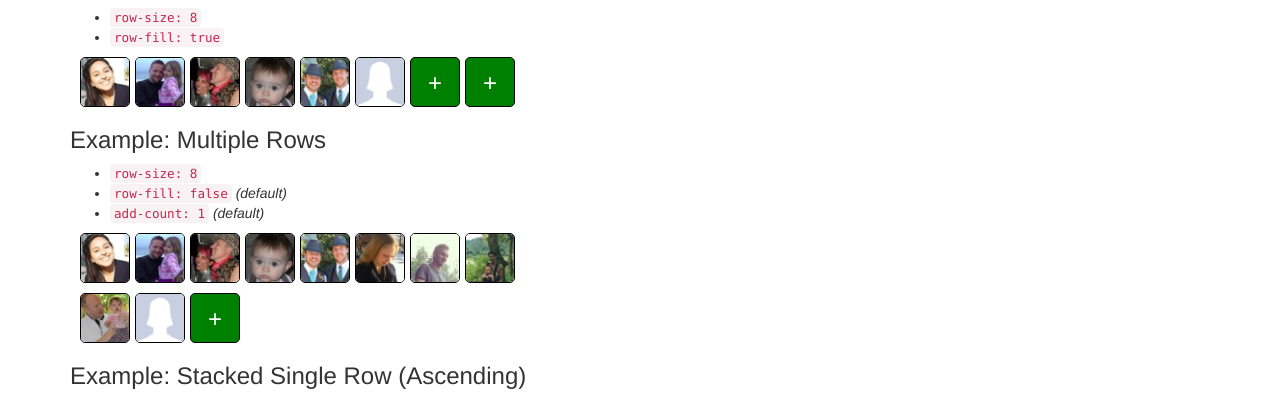
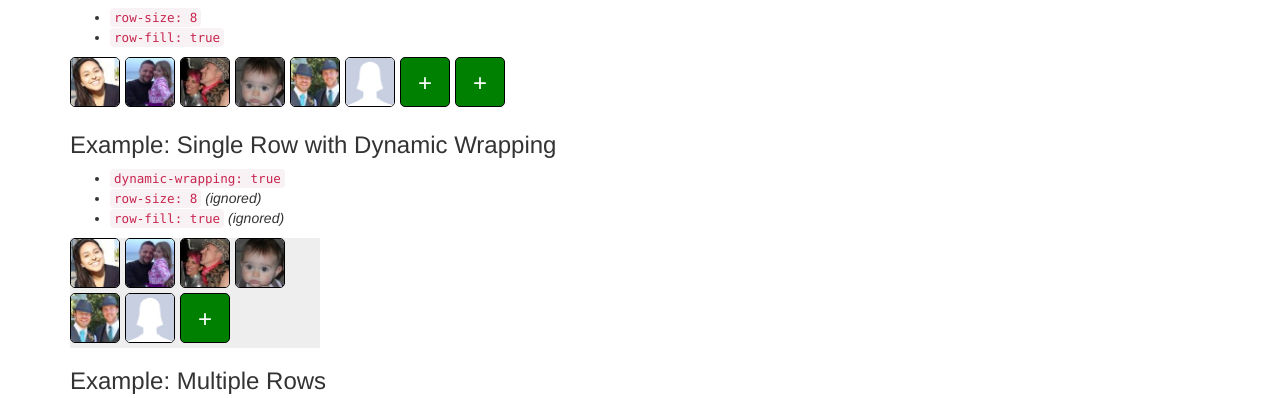
Before and after one commit to justinsa/card-ui-visualization, a website: page index.html in a window 1280 px wide. Shown: the part 347-745 px from the top of the page. Drawn offline with Linux system fonts and the light colour scheme.

Commit message:
Add dynamic wrapping
Dynamic wrapping allows images and add buttons to display within the width of its parent container. Dynamic wrapping overrides attributes related to a row (i.e. row-size, row-fill).

Untested for the stack variant of the card block.

This also fixes two bugs:

1. The block was rendering 10 pixels inset from the parent container.
2. When wrapping, images in the second row were indented differently from the row
above.

```diff
--- a/assets/scripts/card-ui-visualizations.js
+++ b/assets/scripts/card-ui-visualizations.js
@@ -33,7 +33,8 @@ window['card-ui-visualizations'] = {
     var $block = $(element);
     var options = {
       'add-click-callback': $block.attr('data-add-click-callback'),
-      'add-count': $block.attr('data-add-count') ? parseInt($block.attr('data-add-count')) : 1,
+      'add-count': $block.attr('data-add-count') ? parseInt($block.attr('data-add-count')) : null,
+			'dynamic-wrapping': $block.hasClass('dynamic-wrapping'),
       'row-fill': $block.hasClass('row-fill'),
       'row-size': $block.attr('data-row-size') ? parseInt($block.attr('data-row-size')) : 10,
       'stack': $block.hasClass('stack'),
@@ -54,13 +55,19 @@ window['card-ui-visualizations'] = {
     options['original-data-length'] = options.data.length;
 
     // add Add objects to array
-    var counter = options['add-count'];
-    if (options['row-fill'] === true) {
+		var counter;
+
+		if (options['dynamic-wrapping'] || options['add-count'] !== null) {
+    	counter = (options['add-count'] == null) ? 1 : options['add-count'];
+		} else if (options['row-fill'] === true) {
       counter = options['row-size'] - options['original-data-length'] % options['row-size'];
       if (counter <= 0) {
-        counter = options['add-count'];
+        counter = 1;
       }
-    }
+		} else {
+			counter = 1;
+	  }
+
     for (var i = 0; i < counter; ++i) {
       options.data.push({ "type":["add"] });
     }
@@ -69,7 +76,8 @@ window['card-ui-visualizations'] = {
     // generate mark-up
     var $row = null;
     _.each(options.data, function (element, index) {
-      if (index % options['row-size'] === 0) {
+      if (index == 0 ||
+				  (!options['dynamic-wrapping'] && index % options['row-size'] === 0)) {
         $row = $('<div>', { class: 'card-block-row' });
         $block.append($row);
         if (options['stack'] === true) {
--- a/assets/styles/card-ui-visualizations.css
+++ b/assets/styles/card-ui-visualizations.css
@@ -7,9 +7,6 @@ a, a:link, a:hover, a:focus, a:visited: {
 .card-block {
   margin: 0px;
   padding: 0px;
-}
-.card-block-row {
-  margin: 10px;
 }
 .card-ring {
   border-radius: 180px;
@@ -31,8 +28,8 @@ a, a:link, a:hover, a:focus, a:visited: {
   vertical-align: middle;
   width: 50px;
 }
-.card-block .card:nth-child(1n+2) {
-  margin-left: 5px;
+.card-block .card {
+	margin: 0 5px 5px 0;
 }
 .card.add {
   background-color: #008000;
--- a/index.html
+++ b/index.html
@@ -72,6 +72,18 @@
         <li><code>row-fill: true</code></li>
       </ul>
       <div class="card-block row-fill" data-row-size="8" data-set="dataSet1" data-add-click-callback="addClick"></div>
+
+      <h3>Example: Single Row with Dynamic Wrapping</h3>
+      <ul>
+        <li><code>dynamic-wrapping: true</code></li>
+        <li><code>row-size: 8</code> <em>(ignored)</em></li>
+        <li><code>row-fill: true</code> <em>(ignored)</em></li>
+      </ul>
+	  <div style="background: #eee; width: 250px;">
+	  	<div class="card-block row-fill dynamic-wrapping" data-row-size="4" data-set="dataSet1"
+			data-add-click-callback="addClick"></div>
+	  </div>
+
       <h3>Example: Multiple Rows</h3>
       <ul>
         <li><code>row-size: 8</code></li>
```
